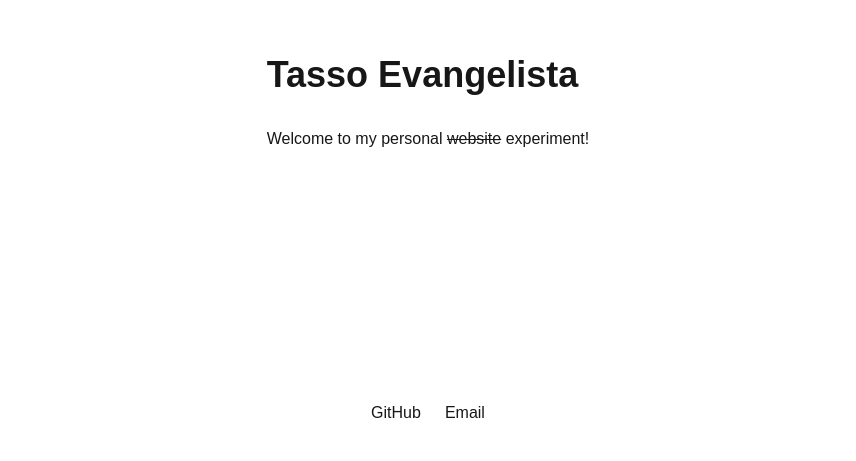
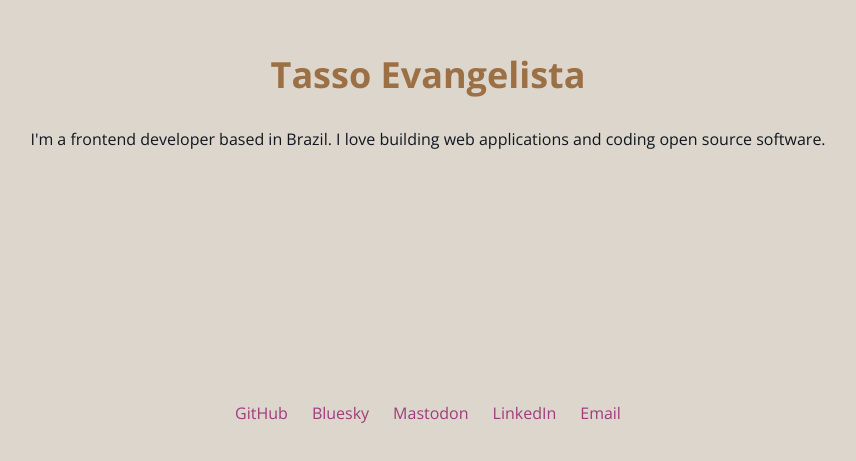
Before and after one commit to tassoevan/tassoevan.github.io, a Next.js app: page / in a window 1280 px wide. Shown: the part 297-758 px from the top of the page, without its empty margins (212-1068 px from the left). Built offline with nearby package versions, Linux system fonts and the light colour scheme.

Commit message:
feat: Refine style

```diff
--- a/eslint.config.mjs
+++ b/eslint.config.mjs
@@ -11,6 +11,11 @@ const eslintConfig = [
   eslintConfigPrettier,
   eslintPluginPrettierRecommended,
   {
+    rules: {
+      '@typescript-eslint/consistent-type-imports': 'error',
+    },
+  },
+  {
     ignores: [
       'node_modules/**',
       '.next/**',
--- a/package.json
+++ b/package.json
@@ -21,6 +21,7 @@
     "lint": "eslint"
   },
   "dependencies": {
+    "clsx": "^2.1.1",
     "next": "15.5.2",
     "react": "19.1.0",
     "react-dom": "19.1.0"
--- a/src/app/globals.css
+++ b/src/app/globals.css
@@ -1,26 +1,48 @@
 @import "tailwindcss";
 
+@theme {
+  /** banzé colors */
+  --color-kuroiblack: #12171f;
+  --color-autumnbark: #9c7045;
+  --color-athena: #dcd6cc;
+  --color-violetfantasy: #ba97aa;
+
+  /** educampo colors */
+  --color-fieldpoppy: #d47040;
+  --color-lazylizard: #9c9b4c;
+  --color-pinegreen: #124925;
+  --color-orochimaru: #d9d9d9;
+  --color-extratinge: #e6e6e6;
+  --color-asphalt: #110904;
+}
+
 :root {
-  --background: #ffffff;
-  --foreground: #171717;
+  --background: var(--color-athena);
+  --foreground: var(--color-kuroiblack);
+  --primary: var(--color-autumnbark);
+  --secundary: oklch(from var(--color-violetfantasy) calc(l - 0.2) calc(c + 0.1) h);
+}
+
+@media (prefers-color-scheme: dark) {
+  :root {
+    --background: var(--color-kuroiblack);
+    --foreground: var(--color-athena);
+    --primary: var(--color-autumnbark);
+    --secundary: var(--color-violetfantasy);
+  }
 }
 
 @theme inline {
   --color-background: var(--background);
   --color-foreground: var(--foreground);
-  --font-sans: sans-serif;
+  --color-primary: var(--primary);
+  --color-secundary: var(--secundary);
+  --font-sans: var(--font-open-sans);
   --font-mono: monospace;
 }
 
-@media (prefers-color-scheme: dark) {
-  :root {
-    --background: #0a0a0a;
-    --foreground: #ededed;
-  }
+body {
+  background-color: var(--background);
+  color: var(--foreground);
+  font-family: var(--font-sans);
 }
-
-body {
-  background: var(--background);
-  color: var(--foreground);
-  font-family: Arial, Helvetica, sans-serif;
-}
--- a/src/app/layout.tsx
+++ b/src/app/layout.tsx
@@ -1,19 +1,31 @@
 import type { Metadata } from 'next';
+import type { ReactNode } from 'react';
+import { Open_Sans } from 'next/font/google';
+
 import './globals.css';
 
+const openSans = Open_Sans({
+  subsets: ['latin'],
+  variable: '--font-open-sans',
+});
+
 export const metadata: Metadata = {
-  title: 'Tasso Evangelista',
+  title: {
+    default: 'Tasso Evangelista',
+    template: '%s · Tasso Evangelista',
+  },
   description: 'Personal Website',
+  creator: 'Tasso Evangelista',
 };
 
-export default function RootLayout({
-  children,
-}: Readonly<{
-  children: React.ReactNode;
-}>) {
+type RootLayoutProps = Readonly<{
+  children: ReactNode;
+}>;
+
+export default function RootLayout({ children }: RootLayoutProps) {
   return (
-    <html lang="en">
-      <body className={`antialiased`}>{children}</body>
+    <html lang="en" className="overscroll-none">
+      <body className={`${openSans.variable} antialiased`}>{children}</body>
     </html>
   );
 }
--- a/src/app/page.tsx
+++ b/src/app/page.tsx
@@ -1,29 +1,29 @@
+import ExternalLink from '@/components/external-link';
+
 export default function Home() {
   return (
     <div className="grid min-h-screen grid-rows-[20px_1fr_20px] items-center justify-items-center gap-16 p-8 pb-20 font-sans sm:p-20">
-      <main className="row-start-2 flex flex-col items-center gap-[32px] sm:items-start">
-        <h1 className="text-4xl font-bold">Tasso Evangelista</h1>
-        <p className="text-center sm:text-left">
-          Welcome to my personal <del>website</del> experiment!
+      <main className="row-start-2 flex flex-col items-center gap-[32px]">
+        <h1 className="text-primary text-center text-4xl font-bold">
+          Tasso Evangelista
+        </h1>
+        <p className="text-center">
+          I&apos;m a frontend developer based in Brazil. I love building web
+          applications and coding open source software.
         </p>
       </main>
       <footer className="row-start-3 flex flex-wrap items-center justify-center gap-[24px]">
-        <a
-          className="flex items-center gap-2 hover:underline hover:underline-offset-4"
-          href="https://github.com/tassoevan"
-          target="_blank"
-          rel="noopener noreferrer"
-        >
-          GitHub
-        </a>
-        <a
-          className="flex items-center gap-2 hover:underline hover:underline-offset-4"
-          href="mailto:tasso@tassoevan.me"
-          target="_blank"
-          rel="noopener noreferrer"
-        >
-          Email
-        </a>
+        <ExternalLink href="https://github.com/tassoevan">GitHub</ExternalLink>
+        <ExternalLink href="https://bsky.app/profile/tassoevan.me">
+          Bluesky
+        </ExternalLink>
+        <ExternalLink href="https://mastodon.social/@tassoevan">
+          Mastodon
+        </ExternalLink>
+        <ExternalLink href="https://www.linkedin.com/in/tassoevan">
+          LinkedIn
+        </ExternalLink>
+        <ExternalLink href="mailto:tasso@tassoevan.me">Email</ExternalLink>
       </footer>
     </div>
   );
--- /dev/null
+++ b/src/components/external-link.tsx
@@ -0,0 +1,13 @@
+import { forwardRef } from 'react';
+import type { LinkProps } from './link';
+import Link from './link';
+
+export type ExternalLinkProps = LinkProps;
+
+export default forwardRef<HTMLAnchorElement, ExternalLinkProps>(
+  function ExternalLink(props, ref) {
+    return (
+      <Link ref={ref} target="_blank" rel="noopener noreferrer" {...props} />
+    );
+  },
+);
--- /dev/null
+++ b/src/components/link.tsx
@@ -0,0 +1,20 @@
+import { clsx } from 'clsx';
+import type { ComponentProps } from 'react';
+import { forwardRef } from 'react';
+
+export type LinkProps = Readonly<ComponentProps<'a'>>;
+
+export default forwardRef<HTMLAnchorElement, LinkProps>(
+  function Link(props, ref) {
+    return (
+      <a
+        ref={ref}
+        {...props}
+        className={clsx(
+          'text-secundary hover:underline hover:underline-offset-4',
+          props.className,
+        )}
+      />
+    );
+  },
+);
```
Also changed, not shown: tsconfig.json (+4 -11 lines), src/app/icon.svg, 1 other file (tests, documents, lock files or other folders).
